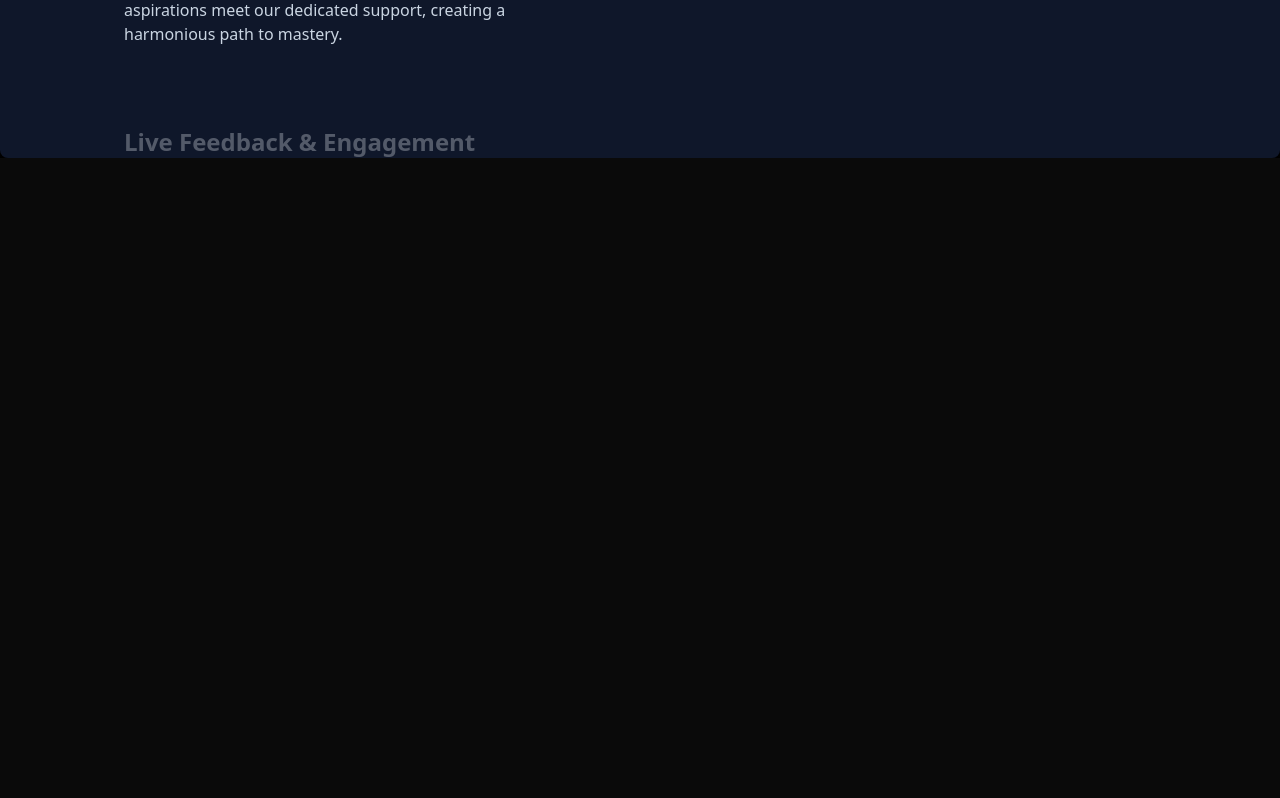
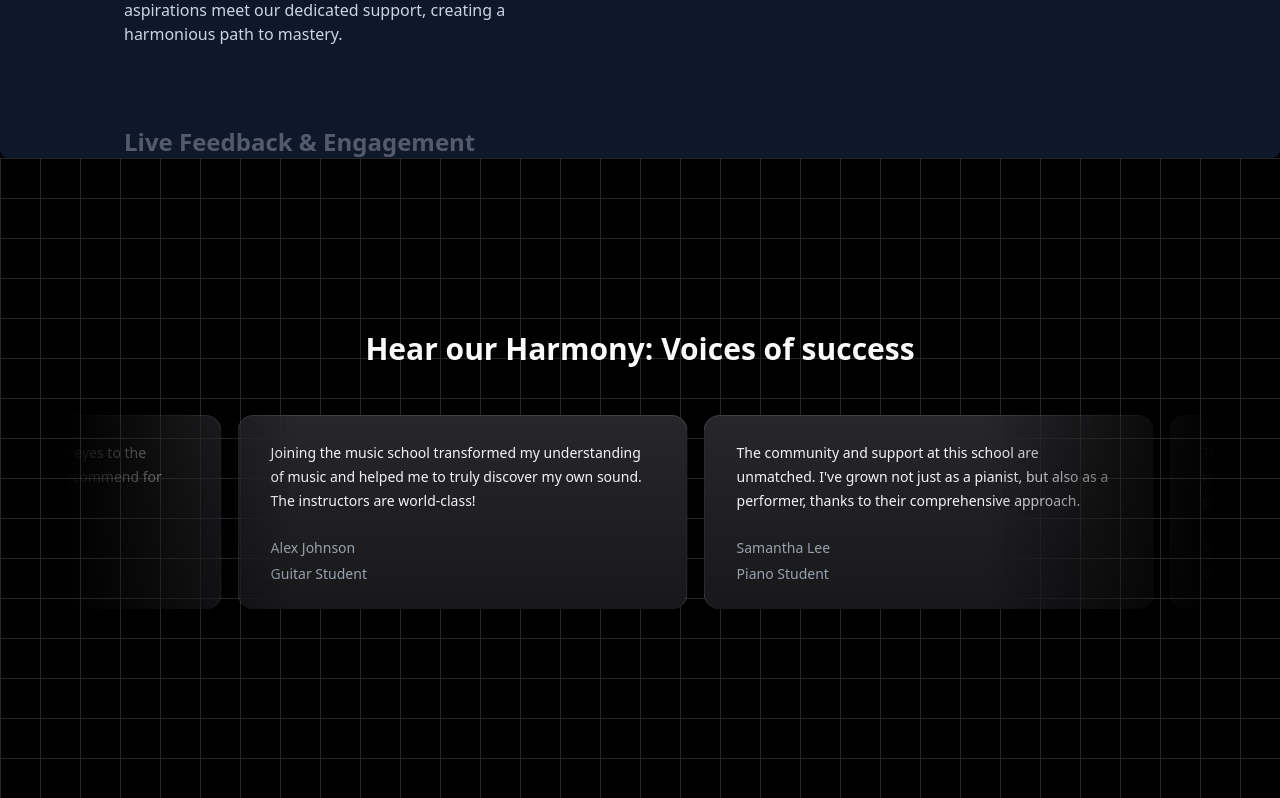
Before and after one commit to Sparsh912/Music, a Next.js app: page / in a window 1280 px wide. Shown: the part 1682-2480 px from the top of the page. Before the commit the page ends 1840 px from the top, so only its background shows below. Built offline with nearby package versions, Linux system fonts and the light colour scheme.

Commit message:
add grid and infinite moving cards

```diff
--- a/src/app/globals.css
+++ b/src/app/globals.css
@@ -46,6 +46,13 @@
   --radius-lg: var(--radius);
   --radius-xl: calc(var(--radius) + 4px);
   --animate-spotlight: spotlight 2s ease 0.75s 1 forwards;
+  --animate-scroll: scroll var(--animation-duration, 40s) var(--animation-direction, forwards) linear infinite;
+
+  @keyframes scroll {
+    to {
+      transform: translate(calc(-50% - 0.5rem));
+    }
+  }
 }
 
 :root {
--- a/src/app/page.tsx
+++ b/src/app/page.tsx
@@ -1,5 +1,6 @@
 import FeaturedCourses from "@/components/FeaturedCourses";
 import HeroSection from "@/components/HeroSection";
+import MusicSchoolTestimonials from "@/components/TestimonialCards";
 import WhyChooseUs from "@/components/WhyChooseUs";
 
 export default function Home() {
@@ -8,6 +9,7 @@ export default function Home() {
       <HeroSection/>
       <FeaturedCourses/>
       <WhyChooseUs />
+      <MusicSchoolTestimonials/>
     </main>
   );
 }
--- /dev/null
+++ b/src/components/TestimonialCards.tsx
@@ -0,0 +1,65 @@
+"use client"
+
+import { cn } from "@/lib/utils";
+import { InfiniteMovingCards } from "./ui/infinite-moving-cards";
+
+const musicSchoolTestimonials = [
+    {
+      quote:
+        'Joining the music school transformed my understanding of music and helped me to truly discover my own sound. The instructors are world-class!',
+      name: 'Alex Johnson',
+      title: 'Guitar Student',
+    },
+    {
+      quote:
+        "The community and support at this school are unmatched. I've grown not just as a pianist, but also as a performer, thanks to their comprehensive approach.",
+      name: 'Samantha Lee',
+      title: 'Piano Student',
+    },
+    {
+      quote:
+        "This school offered me the tools and confidence to take my singing to the next level. I'm endlessly grateful for the personalized coaching.",
+      name: 'Michael Chen',
+      title: 'Vocal Student',
+    },
+    {
+      quote:
+        'As a violinist, finding the right mentor can be challenging, but this school matched me with a teacher who truly understands my goals and challenges.',
+      name: 'Emily Taylor',
+      title: 'Violin Student',
+    },
+    {
+      quote:
+        'The production courses here opened my eyes to the intricacies of music production. Highly recommend for any aspiring producers!',
+      name: 'Chris Morales',
+      title: 'Music Production Student',
+    },
+  ];
+
+
+function MusicSchoolTestimonials() {
+  return (
+    <div className="h-[40rem] w-full dark:bg-black dark:bg-grid-white/[0.2] relative flex flex-col items-center justify-center overflow-hidden">
+      <div
+        className={cn(
+          "absolute inset-0",
+          "[background-size:40px_40px]",
+          "[background-image:linear-gradient(to_right,#e4e4e7_1px,transparent_1px),linear-gradient(to_bottom,#e4e4e7_1px,transparent_1px)]",
+          "dark:[background-image:linear-gradient(to_right,#262626_1px,transparent_1px),linear-gradient(to_bottom,#262626_1px,transparent_1px)]",
+        )}
+      />
+        <h2 className="text-3xl font-bold text-center mb-8 z-10">Hear our Harmony: Voices of success</h2>
+        <div className="flex justify-center w-full overflow-hidden px-4 sm:px-6 lg:px-8">
+            <div className="w-full max-w-6xl">
+            <InfiniteMovingCards
+                items={musicSchoolTestimonials}
+                direction="right"
+                speed="slow"
+      />
+            </div>
+        </div>
+    </div>
+  )
+}
+
+export default MusicSchoolTestimonials
```
